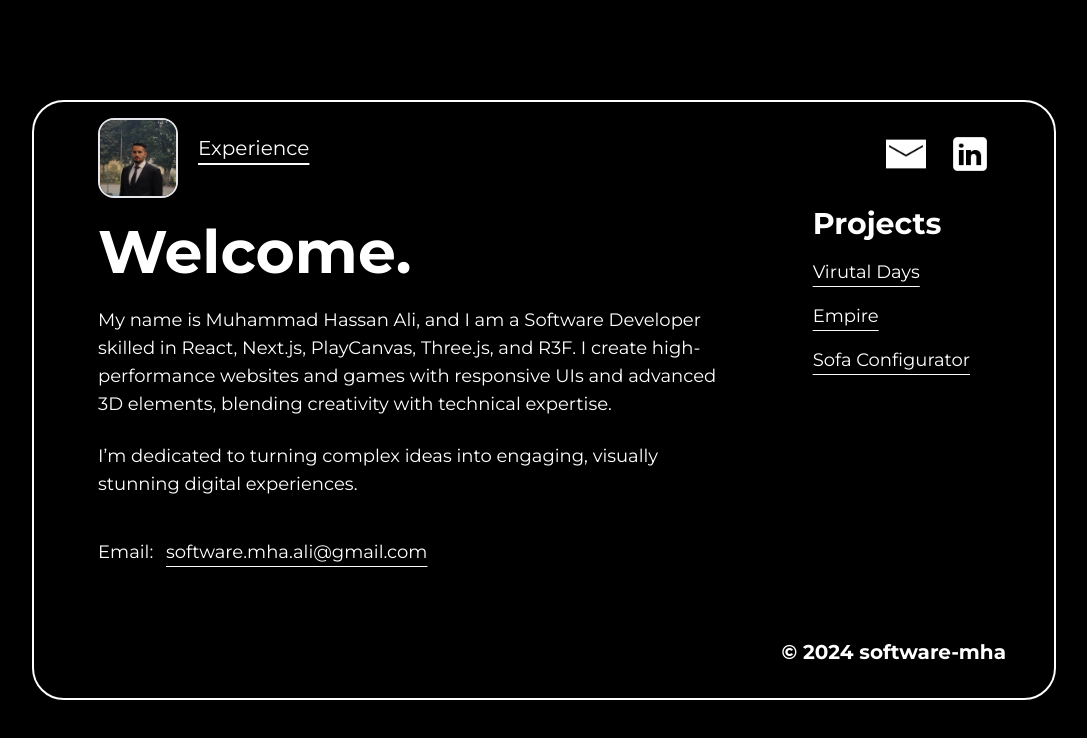
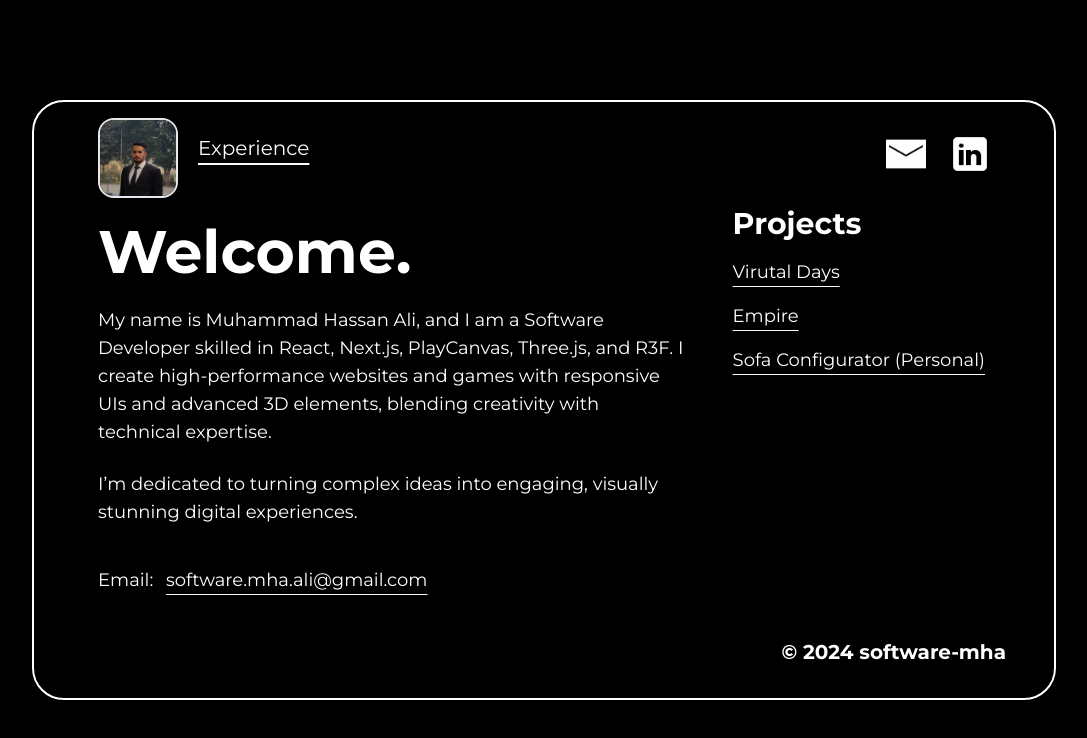
Before and after one commit to software-mha/software-mha.github.io, a React (Vite) app: page / in a window 1280 px wide. Shown: the top 738 px of the page, without its empty margins (96-1183 px from the left). Built offline with nearby package versions, Linux system fonts and the light colour scheme.

Commit message:
update  Experience

```diff
--- a/src/App.jsx
+++ b/src/App.jsx
@@ -43,7 +43,7 @@ function ProjectButtons({setProject}) {
             </button>
 
             <button onClick={()=>{setProject(projectObj.sofa)}} className="w-max text-lg underline underline-offset-8 decoration-slate-50">
-                Sofa Configurator
+                Sofa Configurator (Personal)
             </button>
             {/* <button onClick={()=>{setProject(projectObj.virtualDays)}} className="w-max text-lg underline underline-offset-8 decoration-slate-50">
                 123
```
